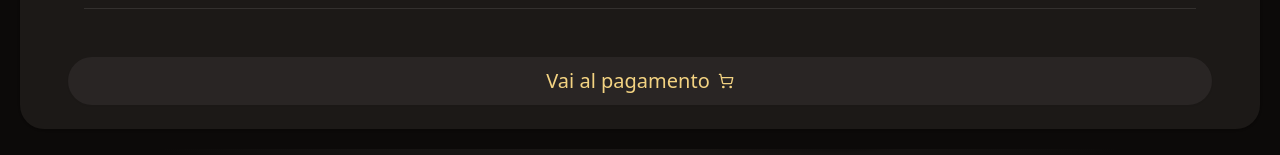
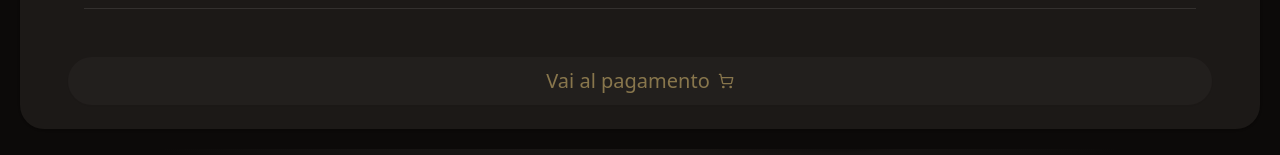
Before and after one commit to RosarioDiBartolo/400-Gradi, a React (Vite) app: page /cart in a window 1280 px wide. Shown: the part 961-1116 px from the top of the page. Built offline with nearby package versions, Linux system fonts and the light colour scheme; a web font is replaced by a local one.

Commit message:
before next js

```diff
--- a/src/pages/cart.tsx
+++ b/src/pages/cart.tsx
@@ -5,7 +5,7 @@ import { Card, CardContent, CardFooter, CardHeader, CardTitle } from "@/componen
 import { getCategory } from "@/lib/menu";
 import type { ProductReference } from "@/lib/types";
 import { ChevronLeft, ShoppingCart } from "lucide-react";
-import { useNavigate } from "react-router-dom";
+import { useNavigate, useSearchParams } from "react-router-dom";
 
 
 const Order = ({
@@ -34,6 +34,9 @@ const Order = ({
 };
 function Cart() {
   const navigate = useNavigate();
+  const [searchParams,  ] = useSearchParams();
+  const table = Number(searchParams.get("table"))
+
 
   return (
     <>
@@ -80,7 +83,9 @@ function Cart() {
           </CardContent>
 
           <CardFooter>
-            <Button variant={"secondary"} size={"xl"} className=" rounded-full w-full">
+            <Button
+            disabled = {!table}
+            variant={"secondary"} size={"xl"} className=" rounded-full w-full">
               Vai al pagamento <ShoppingCart />
             </Button>
           </CardFooter>
--- a/src/pages/product.tsx
+++ b/src/pages/product.tsx
@@ -3,13 +3,18 @@ import { Button } from "@/components/ui/button";
 import { getCategory } from "@/lib/menu";
 import {   ChevronLeft, ShoppingCart, Star } from "lucide-react";
 import { motion, useScroll, useTransform } from "motion/react";
-import { Link, useParams } from "react-router-dom";
+import { Link, useParams, useSearchParams } from "react-router-dom";
 
 function Product() {
   const { category: categoryName, name: productName } = useParams<{
     category: string;
     name: string;
   }>();
+
+  const [searchParams, setSearchParams] = useSearchParams();
+  const table = Number(searchParams.get("table"))
+
+
   const { scrollY } = useScroll();
 
   // Motion transforms
@@ -96,7 +101,7 @@ function Product() {
               Aggiungi recensione <Star className="fill-primary text-primary" />
             </Button>
             <Button
-              asChild
+               asChild
               className="w-full flex items-center justify-center gap-2"
             >
               <Link to="/cart">
```
Also changed, not shown: 1 other file (tests, documents, lock files or other folders).
